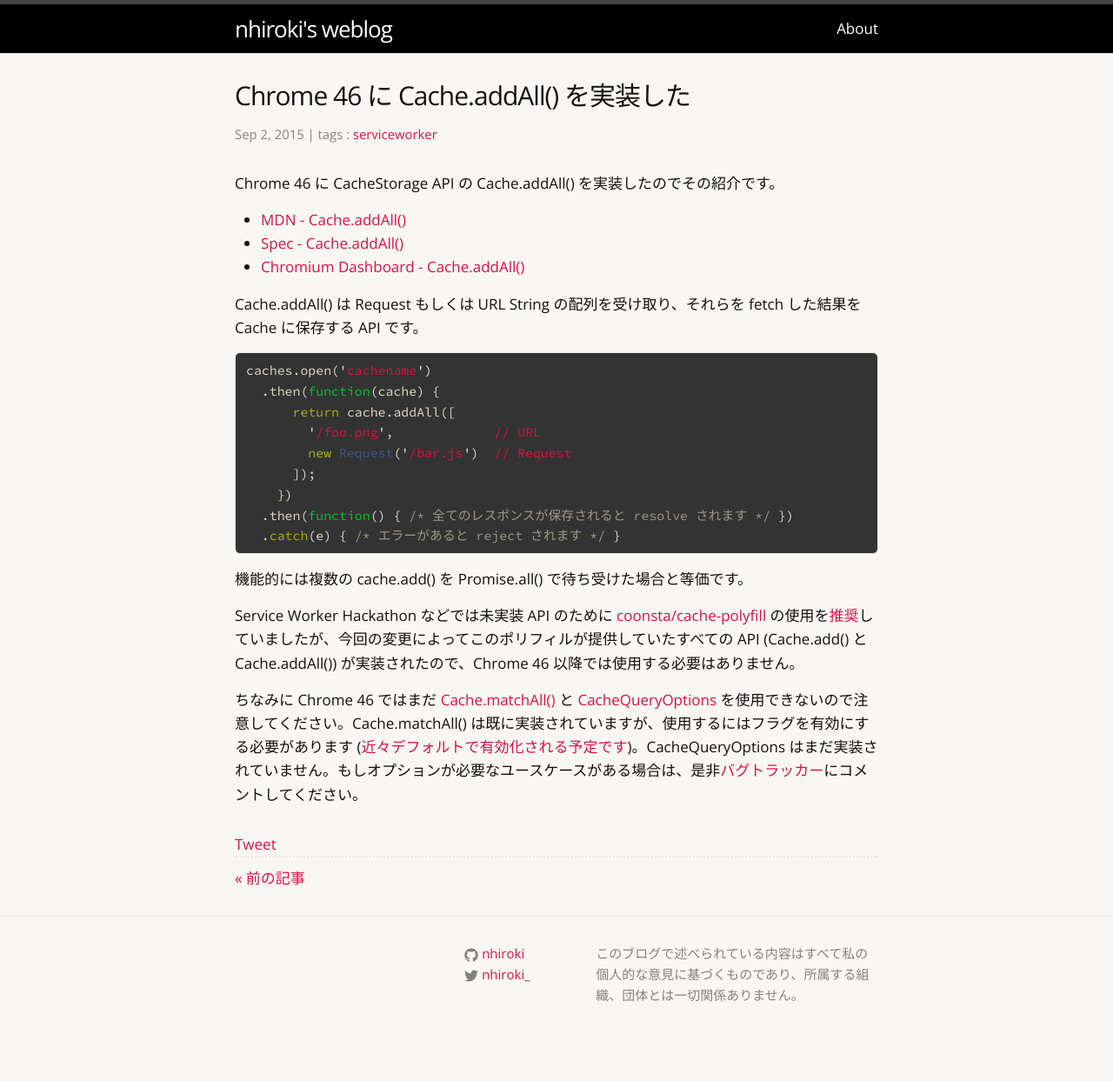
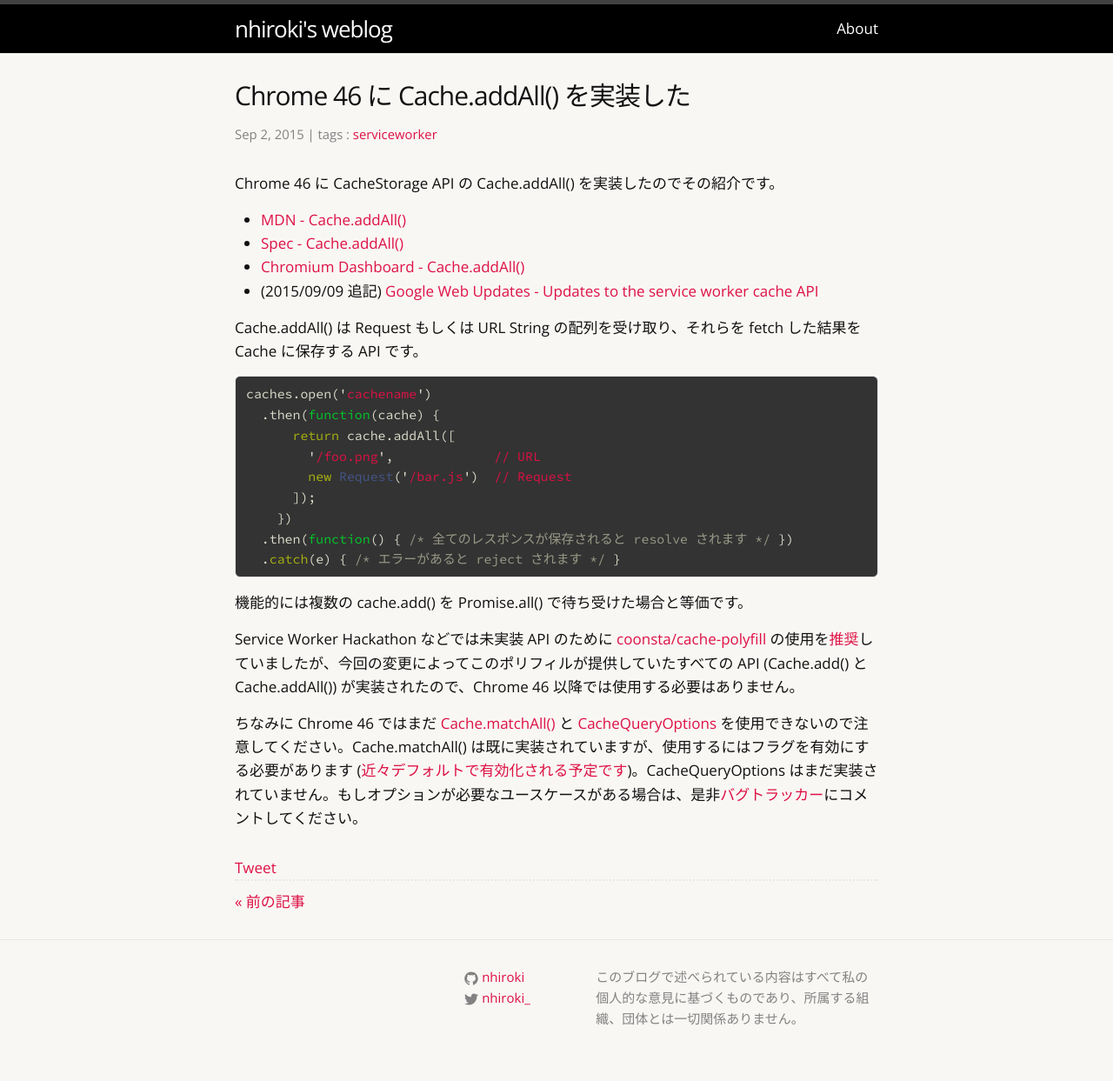
Before and after one commit to nhiroki/nhiroki.github.io, a Jekyll site: the page built from _posts/2015-09-02-cache-storage-addall.md, in a window 1280 px wide. Shown: the whole page at 87% size. Built offline with Jekyll 4.4.1, drawn with Linux system fonts in a browser that asks for light colours; comment, search, counter and statistics services are not loaded; before the commit the page ends 1216 px from its top, so only the background shows below that.

Commit message:
Update references in the existing article

```diff
--- a/_posts/2015-09-02-cache-storage-addall.md
+++ b/_posts/2015-09-02-cache-storage-addall.md
@@ -10,6 +10,7 @@
  - [MDN - Cache.addAll()](https://developer.mozilla.org/en-US/docs/Web/API/Cache/addAll)
  - [Spec - Cache.addAll()](https://slightlyoff.github.io/ServiceWorker/spec/service_worker/#cache)
  - [Chromium Dashboard - Cache.addAll()](https://www.chromestatus.com/feature/4922023562182656)
+ - (2015/09/09 追記) [Google Web Updates - Updates to the service worker cache API](https://developers.google.com/web/updates/2015/09/updates-to-cache-api)
 
 Cache.addAll() は Request もしくは URL String の配列を受け取り、それらを fetch した結果を Cache に保存する API です。
 
```
